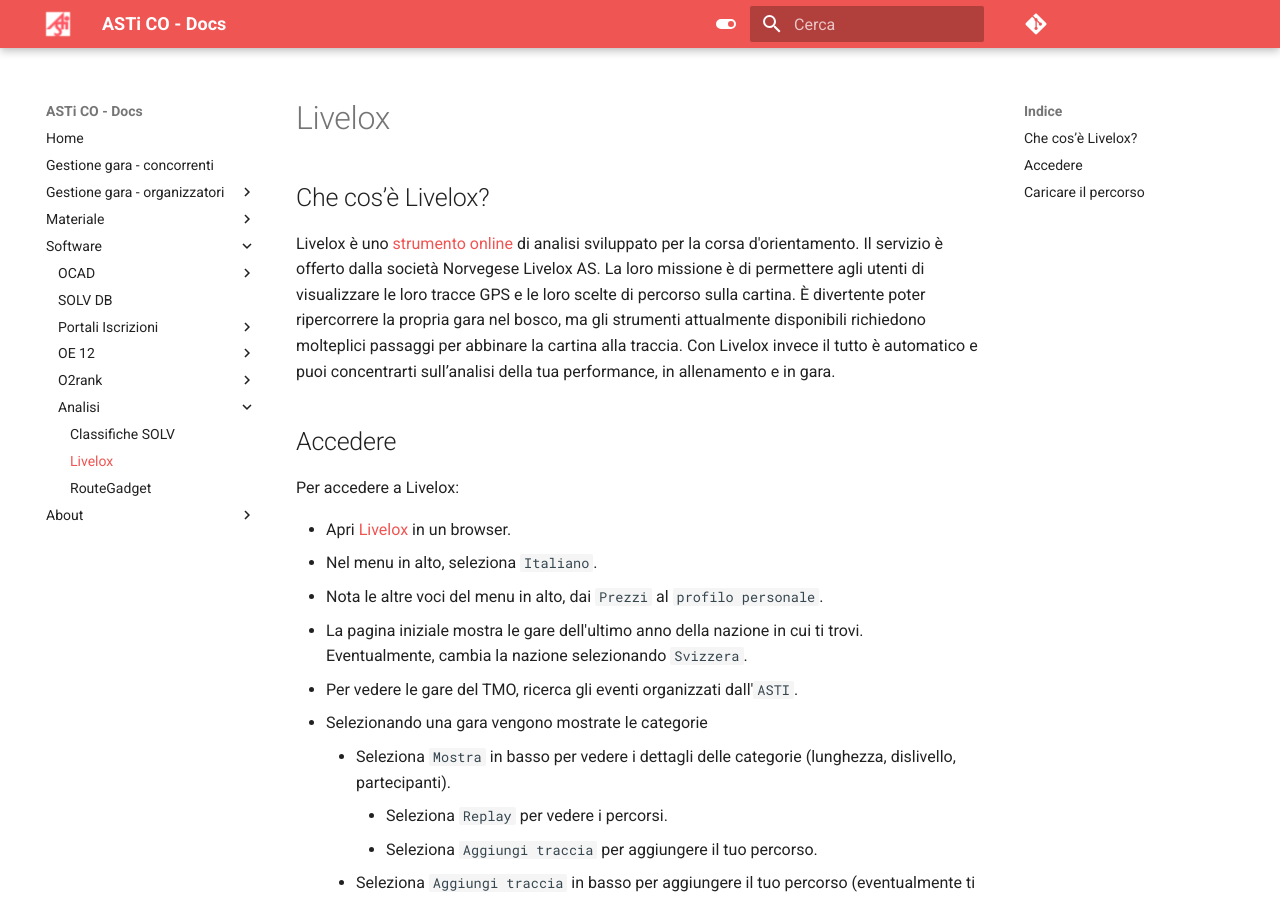
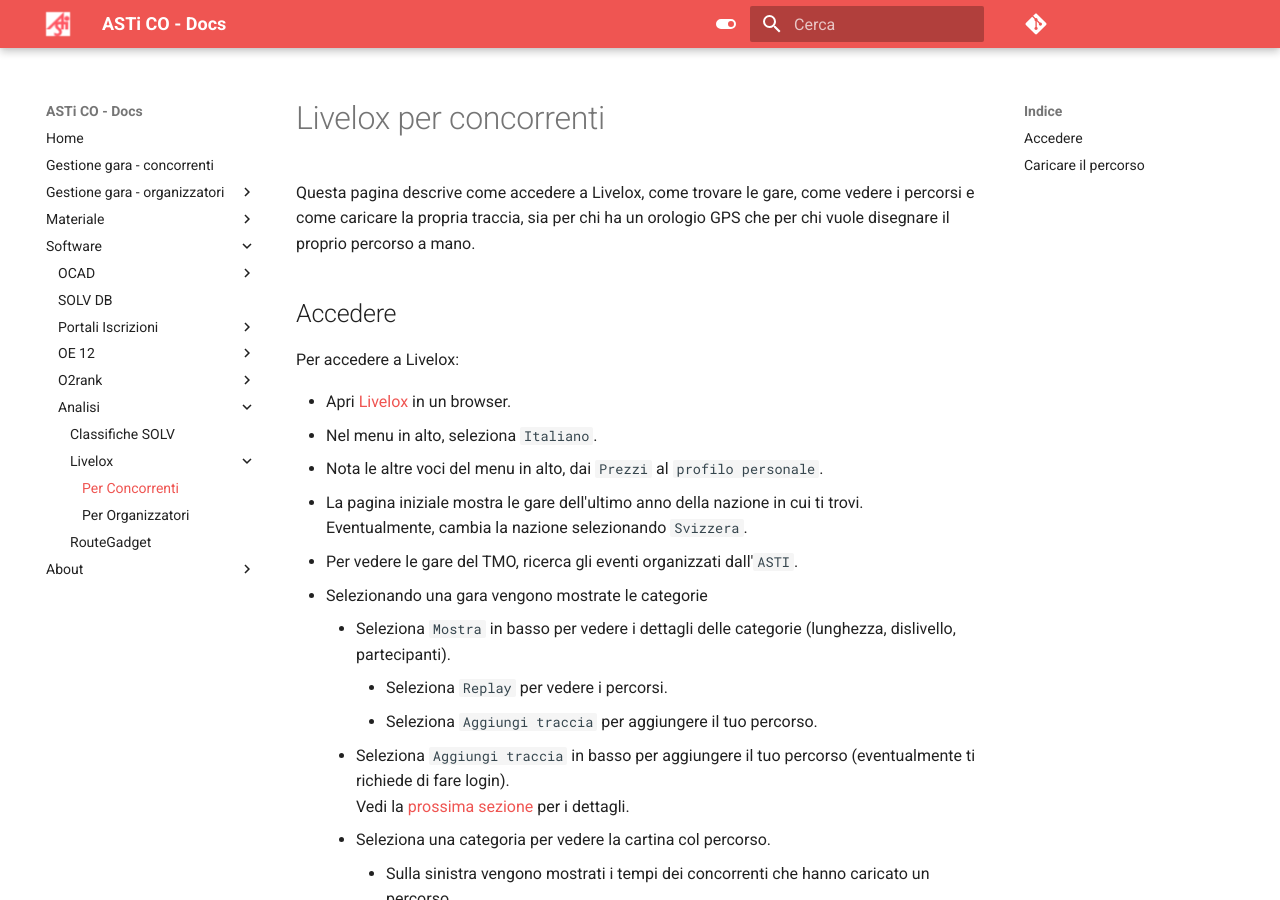
Before and after one commit to asti-co/doc, an MkDocs documentation site: the page built from docs/software/analisi/livelox/concorrenti.md, in a window 1280 px wide and 900 px high. Built offline with MkDocs 1.6.1 and Material for MkDocs 9.7.7, drawn with Linux system fonts in a browser that asks for light colours; comment, search, counter and statistics services are not loaded.

Commit message:
livelox modificato in concorrente/organizzatore

```diff
--- a/docs/software/analisi/livelox.md
+++ b/docs/software/analisi/livelox/concorrenti.md
@@ -1,7 +1,6 @@
-# Livelox
+# Livelox per concorrenti
+Questa pagina descrive come accedere a Livelox, come trovare le gare, come vedere i percorsi e come caricare la propria traccia, sia per chi ha un orologio GPS che per chi vuole disegnare il proprio percorso a mano.
 
-## Che cos’è Livelox?
-Livelox è uno [strumento online](https://www.livelox.com) di analisi sviluppato per la corsa d'orientamento. Il servizio è offerto dalla società Norvegese Livelox AS. La loro missione è di permettere agli utenti di visualizzare le loro tracce GPS e le loro scelte di percorso sulla cartina. È divertente poter ripercorrere la propria gara nel bosco, ma gli strumenti attualmente disponibili richiedono molteplici passaggi per abbinare la cartina alla traccia. Con Livelox invece il tutto è automatico e puoi concentrarti sull’analisi della tua performance, in allenamento e in gara.
 
 ## Accedere
 Per accedere a Livelox:
@@ -51,4 +50,4 @@
     - Inserisci l'orario di partenza e il tempo di gara (come controllo d'identità).
 
 
-Ulteriori istruzioni sul sito [SOLV > Gare > Livelox](https://www.swiss-orienteering.ch/files/Livelox_italiano_11_2023.pdf)
+Ulteriori istruzioni sul sito [SOLV > Gare > Livelox](https://www.swiss-orienteering.ch/files/Livelox_italiano_11_2023.pdf).
--- a/mkdocs.yml
+++ b/mkdocs.yml
@@ -111,7 +111,10 @@
       - Analisi:
           - "software/analisi/index.md"
           - Classifiche SOLV: "software/analisi/solv.md"
-          - Livelox: "software/analisi/livelox.md"
+          - Livelox:
+              - "software/analisi/livelox/index.md"
+              - Per Concorrenti: "software/analisi/livelox/concorrenti.md"
+              - Per Organizzatori: "software/analisi/livelox/organizzatori.md"
           - RouteGadget: "software/analisi/routegadget.md"
 #  - Sito ASTI:
 #      - "sito_asti/index.md"
```
Also changed, not shown: docs/gestione_gara_conc/index.md (+2 -0 lines), docs/software/analisi/livelox/index.md (added, +13 -0 lines), docs/software/analisi/livelox/organizzatori.md (added, +56 -0 lines).
